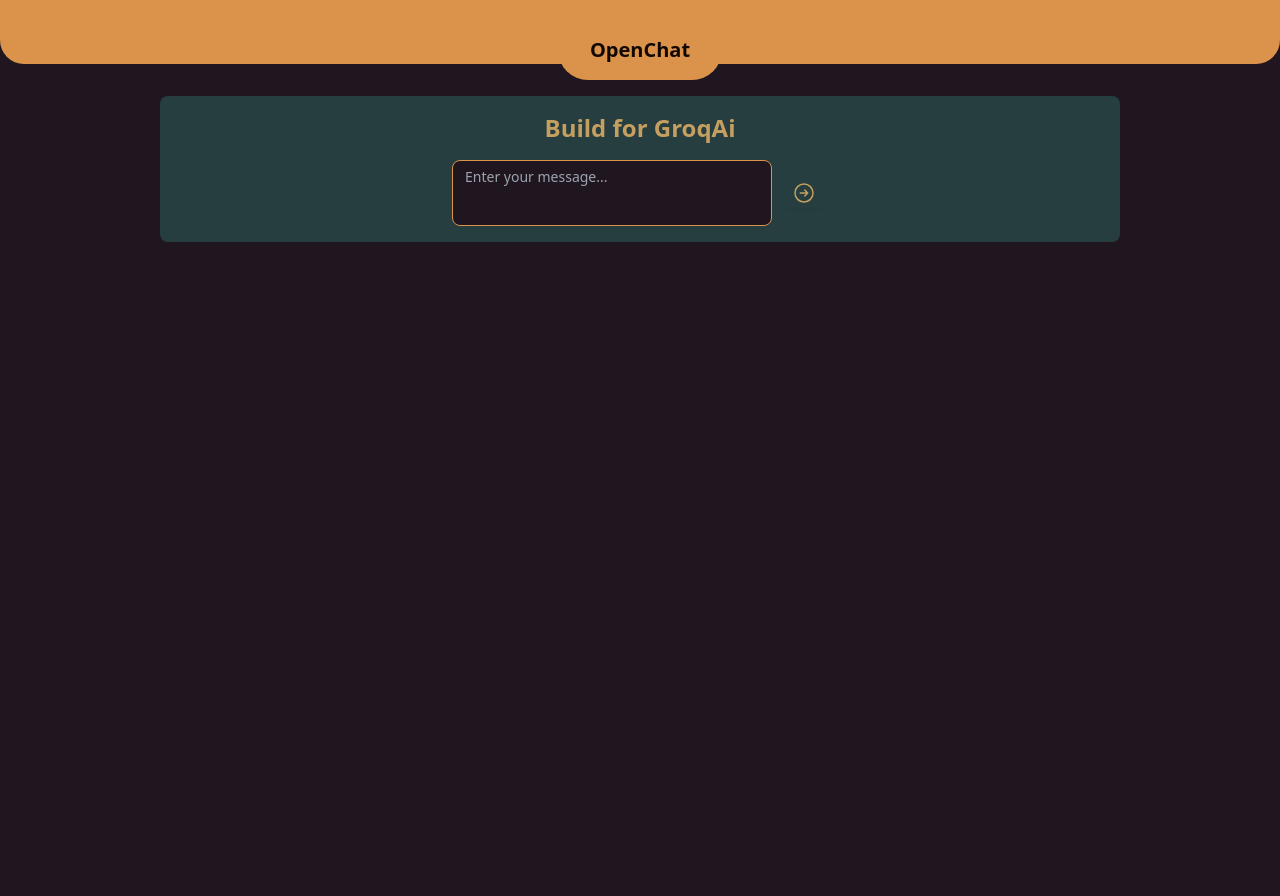
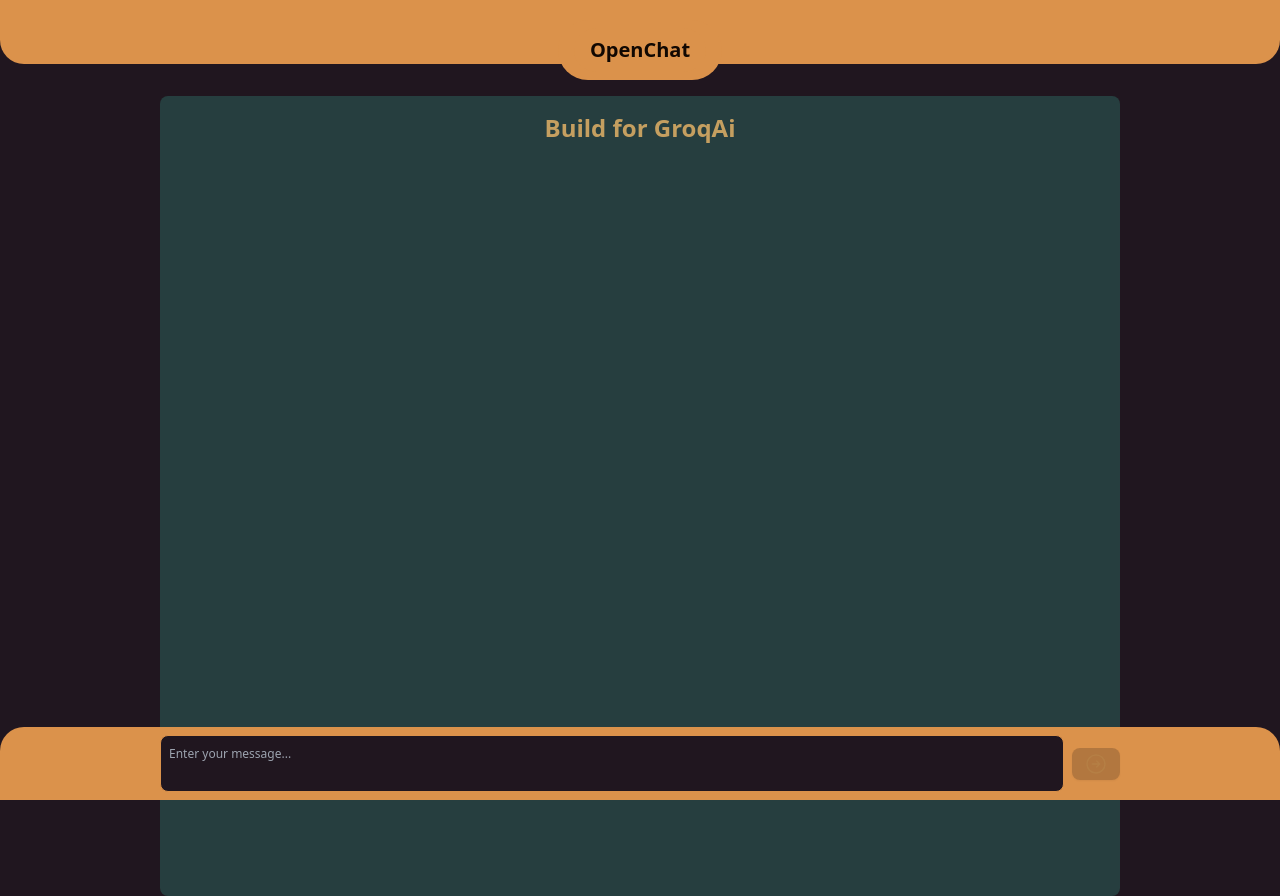
Before and after one commit to intouch1999/OpenChat, a Nuxt app: page / in a window 1280 px wide. Before the commit the page ends 800 px from the top, so only its background shows below. Built offline with nearby package versions, Linux system fonts and the light colour scheme.

Commit message:
move input to under screen

```diff
--- a/pages/index.vue
+++ b/pages/index.vue
@@ -1,21 +1,9 @@
 <template>
-    <div class="container bg-secondary mx-auto w-3/4 p-4 rounded-lg">
+    <div class="container bg-secondary mx-auto w-11/12 md:w-3/4 p-4 rounded-lg h-screen">
         <div class="text-center text-2xl font-bold mb-4">
             <span>Build for GroqAi</span>
         </div>
-        <div class="relative flex items-center justify-center">
-    <textarea :disabled="loading" v-model="Promt" @keydown="disableEnter($event)" @keyup.enter="handlesendMess()"
-      input="adjustHeight($event.target)" style="height: auto;" type="text"
-      class="overflow-hidden input input-bordered input-sm input-primary w-full max-w-xs pr-12 resize-none"
-      placeholder="Enter your message..." />
-    <button :disabled="loading" @click="handlesendMess()" class="ml-2 justify-center btn btn-sm bg-transparent border-none">
-      <span v-if="loading" class="loading loading-spinner loading-xs"></span>
-      <svg v-else  xmlns="http://www.w3.org/2000/svg" fill="none" viewBox="0 0 24 24" stroke-width="1.5" stroke="currentColor"
-        class="size-6">
-        <path stroke-linecap="round" stroke-linejoin="round" d="m12.75 15 3-3m0 0-3-3m3 3h-7.5M21 12a9 9 0 1 1-18 0 9 9 0 0 1 18 0Z" />
-      </svg>
-    </button>
-  </div>
+
         <div v-for="(i, index) in Mess.slice().reverse()" :key="index" class="">
             <div class="chat chat-end">
                 <div class="chat-header">
@@ -39,6 +27,24 @@
             </div>
         </div>
     </div>
+    <div class="fixed bottom-0 inset-x-0 bg-primary w-full mx-auto rounded-t-3xl  ">
+        <div class="flex justify-center flex-row w-full">
+            <div class="m-2 flex flex-row align-middle items-center justify-center w-3/4">
+    <textarea :disabled="loading" v-model="Promt" @keyup="justEnter($event)"
+      input="adjustHeight($event.target)" style="height: auto;" type="text"
+      class="overflow-hidden input input-bordered input-xs w-full input-primary p-2 resize-none"
+      placeholder="Enter your message..." />
+    <button :disabled="loading || !Promt" @click="handlesendMess()" class="ml-2 justify-center btn btn-sm bg-secondary border-none">
+      <span v-if="loading" class="loading loading-spinner loading-xs"></span>
+      <svg v-else  xmlns="http://www.w3.org/2000/svg" fill="none" viewBox="0 0 24 24" stroke-width="1.5" stroke="currentColor"
+        class="size-6">
+        <path stroke-linecap="round" stroke-linejoin="round" d="m12.75 15 3-3m0 0-3-3m3 3h-7.5M21 12a9 9 0 1 1-18 0 9 9 0 0 1 18 0Z" />
+      </svg>
+    </button>
+</div>
+  </div>
+  </div>
+
 </template>
 
 <script setup>
@@ -58,14 +64,15 @@
     });
 };
 
-const disableEnter = (event) => {
-      if (event.key === 'Enter') {
-        event.preventDefault();
-        console.log('Enter key disabled');
-      }
+const justEnter = (event) => {
+    const isEnterPressed = event.key === 'Enter' && !event.shiftKey && event.target.value !== '';
+    const isResolutionAbove768 = window.innerWidth > 768;
+
+    if (isEnterPressed && isResolutionAbove768) {
+        handlesendMess();
     }
+};
 
-// แปลง Mess เป็นรูปแบบที่เหมาะสมสำหรับส่งเป็น history
 const createHistory = () => {
     return Mess.value.map(msg => ({
         role: 'human',
@@ -87,7 +94,7 @@
         method: 'POST',
         body: {
             message: Promt.value,
-            history: createHistory() // เพิ่มการส่ง history
+            history: createHistory()
         }
     })
 
```
